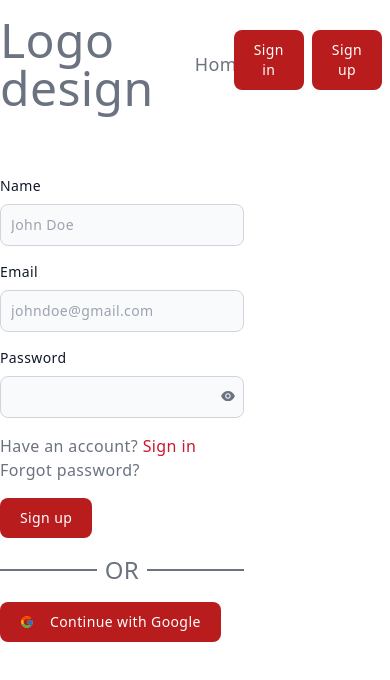
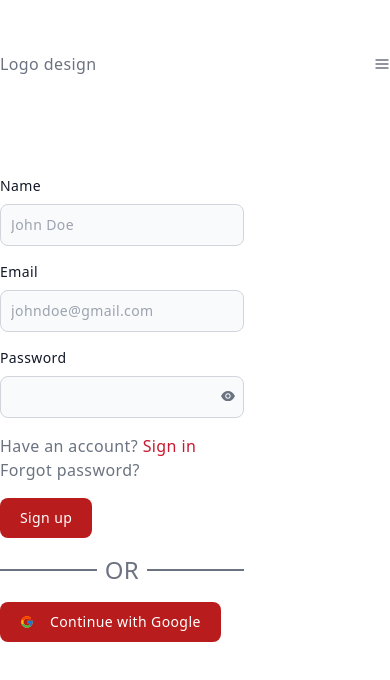
Before and after one commit to MainaMary/Real-Estate-app, a React (Vite) app: page /register in a window 390 px wide. Shown: the top 680 px of the page. Built offline with nearby package versions, Linux system fonts and the light colour scheme.

Commit message:
Responsive navbar

```diff
--- a/src/App.tsx
+++ b/src/App.tsx
@@ -3,7 +3,7 @@ import CustomLoader from "./components/CustomLoader";
 import { RouterProvider } from "react-router-dom";
 function App() {
   return (
-    <div className="max-w-[1300px] m-auto">
+    <div className=" w-full md:max-w-[1300px] m-auto">
       <RouterProvider router={routes} fallbackElement={<CustomLoader />} />
     </div>
   );
--- a/src/components/Navbar.tsx
+++ b/src/components/Navbar.tsx
@@ -1,29 +1,38 @@
-import React from 'react'
+import React,{useState} from 'react'
 import CustomButton from './CustomButton'
 import { NavLink , useNavigate} from 'react-router-dom'
+import {FiMenu} from "react-icons/fi"
+import {IoMdClose} from "react-icons/io"
 
 const Navbar = () => {
+const [openMenu, steOpenMenu] = useState<boolean>(false)
  const menuList = [
     {path: "/", label:"Home"},
     {path: "/offers", label:"Offers"}
  ]
+ const handleMenu = () =>{
+  steOpenMenu(prev => !prev)
+ }
  const navigate = useNavigate()
   return (
-    <div className='flex items-center justify-between h-32'>
-        <h2>Logo design</h2>
-        <ul className=' w-[10%] flex justify-between'>
+    <nav className='flex z-20 bg-white items-center justify-between h-32'>
+        <h4>Logo design</h4>
+        <ul className={openMenu ? "block bg-red-300 top-20 w-full fixed" :" w-[10%] md:flex justify-between hidden"}>
             {menuList.map(label =>
             <li key={label.label}>
               <NavLink  to={label.path} className={({isActive})=> isActive ? " text-primary-color border-b-2 border-primary-color" :""}>{label.label}</NavLink>
             </li>
             )}
         </ul>
-        <div className='flex'>
+        <div className=' hidden md:flex'>
             <CustomButton onClick={() => navigate('/login')}>Sign in</CustomButton>
             <CustomButton  onClick={() => navigate('/register')}>Sign up</CustomButton>
 
         </div>
-    </div>
+        <div className=' block md:hidden' onClick={handleMenu}>
+          {openMenu ? <IoMdClose/> : <FiMenu/>}
+        </div>
+    </nav>
   )
 }
 
--- a/src/pages/auth/SignUp.tsx
+++ b/src/pages/auth/SignUp.tsx
@@ -143,8 +143,9 @@ const SignUp = () => {
   const signInWithGoogle = async (e:any) =>{
     e.preventDefault()
     try{
-     const response =  await signInWithPopup(auth, googleProvider)
-     console.log(response)
+     const {user} =  await signInWithPopup(auth, googleProvider)
+     console.log(user, 'google response')
+
     }
     catch(error:any){
       console.log(error.message);
```
